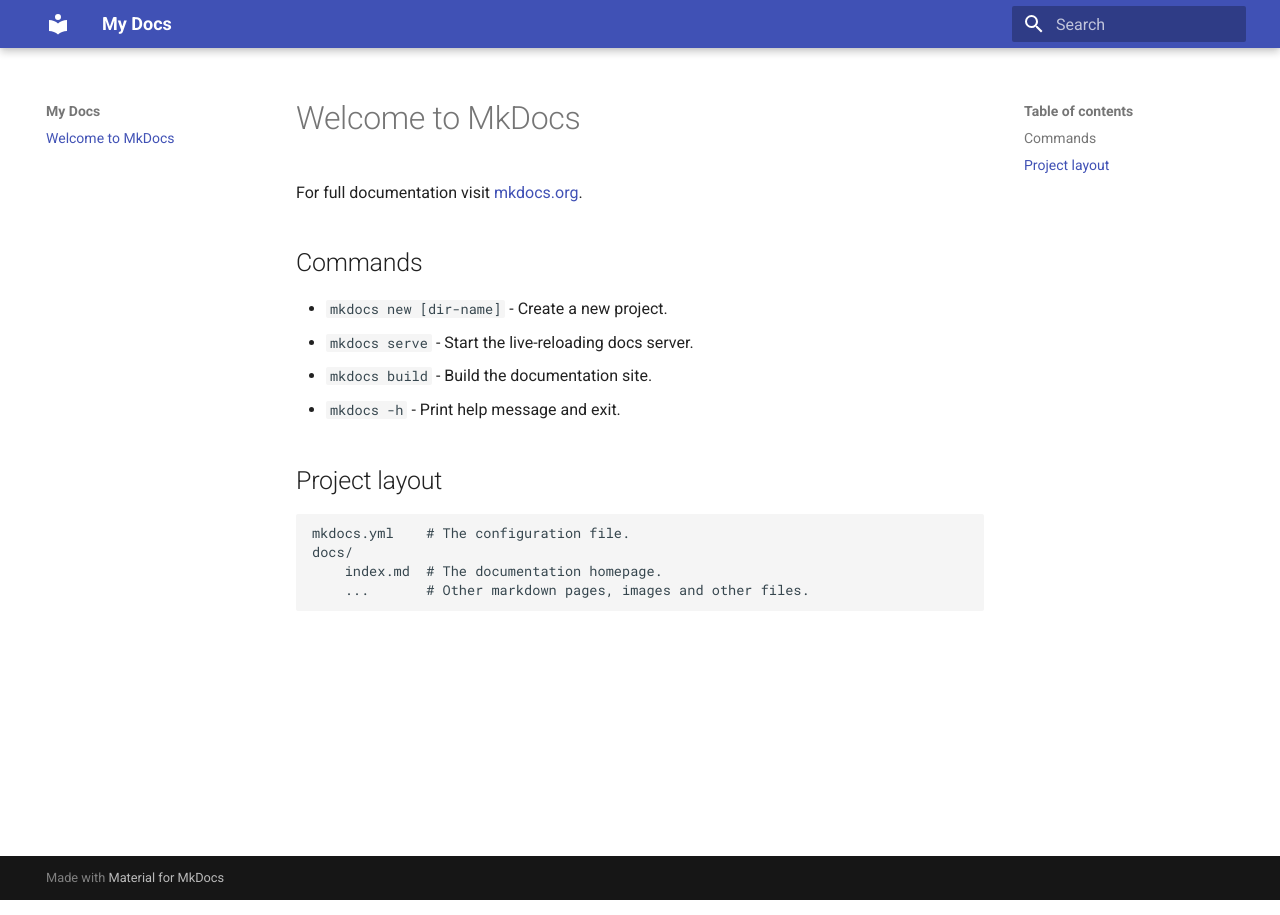
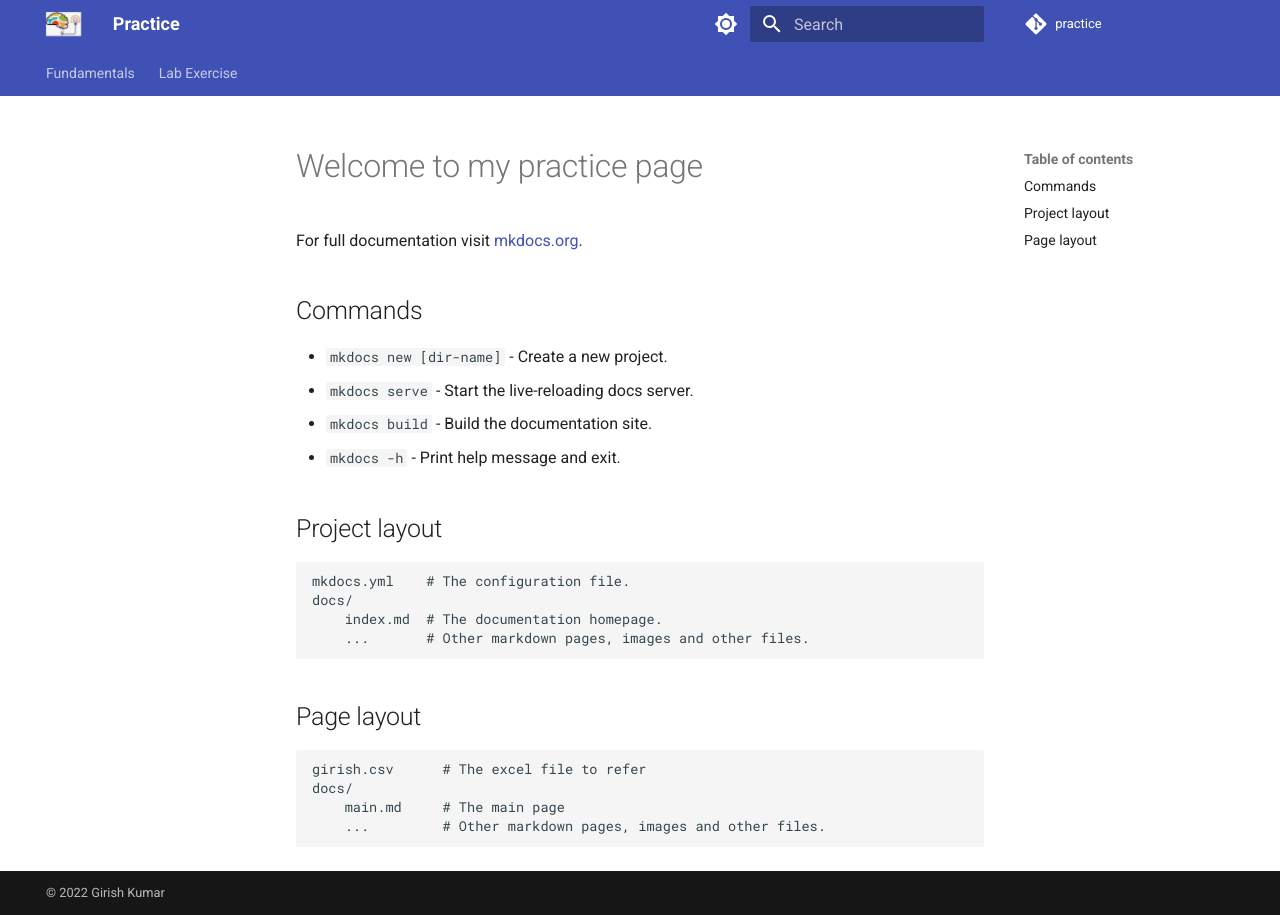
Before and after one commit to GK0209/practice, an MkDocs documentation site: the page built from docs/index.md, in a window 1280 px wide. Built offline with MkDocs 1.6.1 and Material for MkDocs 9.7.7, drawn with Linux system fonts in a browser that asks for light colours.

Commit message:
Changes initial added

```diff
--- /dev/null
+++ b/docs/fundamental/fundamental.md
@@ -0,0 +1 @@
+## This page is for the fundamentals learning
--- a/docs/index.md
+++ b/docs/index.md
@@ -1,4 +1,4 @@
-# Welcome to MkDocs
+# Welcome to my practice page
 
 For full documentation visit [mkdocs.org](https://www.mkdocs.org).
 
@@ -15,3 +15,10 @@
     docs/
         index.md  # The documentation homepage.
         ...       # Other markdown pages, images and other files.
+
+## Page layout
+
+    girish.csv      # The excel file to refer
+    docs/
+        main.md     # The main page
+        ...         # Other markdown pages, images and other files.
--- /dev/null
+++ b/docs/lab/exercise.md
@@ -0,0 +1 @@
+## This page is for lab exercises
--- a/mkdocs.yml
+++ b/mkdocs.yml
@@ -1,3 +1,101 @@
-site_name: My Docs
+# site_name: My Docs
+# theme:
+#   name: material
+#Site
+site_name: Practice
+site_url: https://gk0209.github.io/practice
+site_author: Girish Kumar
+site_description: >-
+  Create a branded static site from a set of Markdown files to host the
+  documentation of your Open Source or commercial project
+# Repository
+repo_name: practice
+repo_url: https://gk0209.github.io/practice
+edit_uri: ""
+
+# Custom Colour Pallete
+extra_css:
+    - stylesheets/extra.css
+
+# Configuration
 theme:
-  name: material
+    name: material
+        # Default values, taken from mkdocs_theme.yml
+    language: en
+    features:
+        - content.code.annotate
+        - content.tooltips
+        - content.tabs.link
+        - navigation.expand
+        - navigation.indexes
+        - navigation.instant
+        - navigation.sections
+        - navigation.tabs
+        # - navigation.tabs.sticky
+        - navigation.top
+        # - navigation.tracking
+        - search.highlight
+        - search.share
+        - search.suggest
+        - toc.follow
+    palette:
+        - scheme: default
+          primary: indigo
+          accent: indigo
+          toggle:
+              icon: material/brightness-7
+              name: Switch to dark mode
+        - scheme: slate
+          primary: indigo
+          accent: indigo
+          toggle:
+              icon: material/brightness-4
+              name: Switch to light mode
+    font:
+        text: Roboto
+        code: Roboto Mono
+    #favicon: assets/Innovation.png
+    logo: assets/Innovation.png
+
+extra:
+    generator: false
+
+plugins:
+    - search
+    - autorefs
+    - mkdocstrings
+
+markdown_extensions:
+    - abbr
+    - admonition
+    - attr_list
+    - def_list
+    - meta
+    - md_in_html
+    - pymdownx.highlight:
+        anchor_linenums: true
+    - pymdownx.inlinehilite
+    - pymdownx.keys
+    - pymdownx.caret
+    - pymdownx.details
+    - pymdownx.emoji:
+        emoji_generator: !!python/name:materialx.emoji.to_svg
+        emoji_index: !!python/name:materialx.emoji.twemoji
+    - pymdownx.snippets
+    - pymdownx.details
+    - pymdownx.superfences
+    - pymdownx.mark
+    - footnotes
+    - pymdownx.arithmatex:
+        generic: true
+    - pymdownx.tabbed:
+        alternate_style: true
+    - pymdownx.tasklist:
+        custom_checkbox: true
+
+nav:
+    - Fundamentals: fundamental/fundamental.md
+    - Lab Exercise: lab/exercise.md
+
+copyright: |
+  &copy; 2022 <a href="https://github.com/GK0209"  target="_blank" rel="noopener">Girish Kumar</a>
```
Also changed, not shown: requirements.txt (+7 -0 lines), docs/assets/Innovation.png (added).
